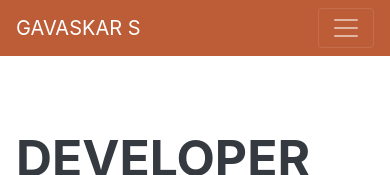
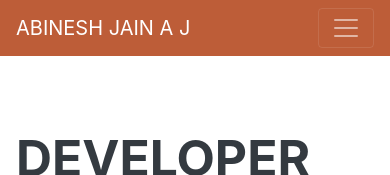
Before and after one commit to Abinesh-Jain/Portfolio, a plain HTML site: page Abinesh Jain.html in a window 390 px wide. Shown: the top 175 px of the page. Drawn offline with nearby package versions, Linux system fonts and the light colour scheme; a web font is replaced by a local one.

Commit message:
Update Abinesh Jain.html

```diff
--- a/Abinesh Jain.html
+++ b/Abinesh Jain.html
@@ -19,7 +19,7 @@
         <!-- Navigation-->
         <nav class="navbar navbar-expand-lg navbar-dark bg-primary fixed-top" id="sideNav">
             <a class="navbar-brand js-scroll-trigger" href="#page-top">
-                <span class="d-block d-lg-none">GAVASKAR S</span>
+                <span class="d-block d-lg-none">ABINESH JAIN A J</span>
                 <span class="d-none d-lg-block"><img class="img-fluid img-profile rounded-circle mx-auto mb-2" src="assets/img/profile.jpeg" alt="..." /></span>
             </a>
             <button class="navbar-toggler" type="button" data-bs-toggle="collapse" data-bs-target="#navbarResponsive" aria-controls="navbarResponsive" aria-expanded="false" aria-label="Toggle navigation"><span class="navbar-toggler-icon"></span></button>
```
